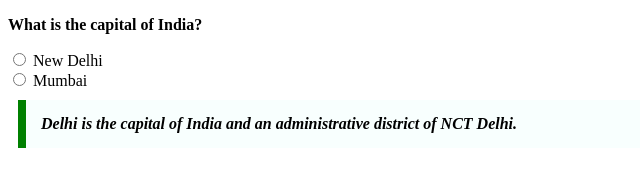
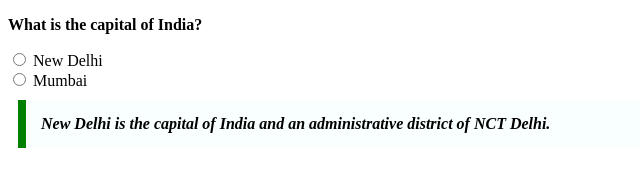
Before and after one commit to acciojob/trivia-preet-ki, a website: page main.html in a window 1280 px wide. Shown: the full height of the page, 0-640 px from the left. Drawn offline with Linux system fonts and the light colour scheme.

Commit message:
Update main.html

```diff
--- a/main.html
+++ b/main.html
@@ -15,7 +15,7 @@
     <label name="Mumbai">Mumbai</label>
 	<br>
 
-	<blockquote><cite href="https://en.wikipedia.org/wiki/New_Delhi"> Delhi is the capital of India and an administrative district of NCT Delhi.</cite></blockquote>
+	<blockquote><cite href="https://en.wikipedia.org/wiki/New_Delhi">New Delhi is the capital of India and an administrative district of NCT Delhi.</cite></blockquote>
 
     <script type="text/javascript" src="./script.js">
 </script>
```
